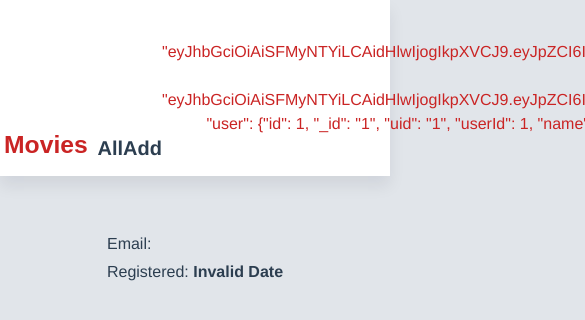
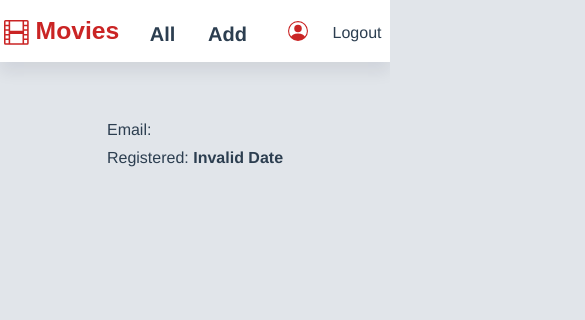
Before and after one commit to krajko/movies-app, a Vue app: page /user in a window 390 px wide. Shown: the top 320 px of the page, 585 px wide, since content can reach past the window. Built offline with nearby package versions, Linux system fonts and the light colour scheme; no server answers; sample sign-in values are in the browser's storage.

Commit message:
added icons, responsive navbar

```diff
--- a/src/components/Movie.vue
+++ b/src/components/Movie.vue
@@ -1,7 +1,10 @@
 <template>
-    <div class="mx-auto" style="max-width: 1000px;">
+    <div class="d-flex flex-row justify-content-center align-items-center mx-auto" style="max-width: 800px;">
+        <div v-if="isLoading" class="mt-5">
+            <b-spinner variant="primary" class="mt-5"/>
+        </div>
 
-        <div class="d-flex flex-column flex-md-row align-items-between mt-5">
+        <div v-else class="d-flex flex-column flex-md-row align-items-between mt-5">
             <img class="col-10 col-md-6 border rounded mx-auto" :src="movie.imageUrl" alt="Movie post" style="height: 100%">
 
             <div class="col-10 col-md-6 d-flex flex-column justify-content-center mx-auto py-4 py-md-0 px-4" style="height: 100%">
@@ -30,7 +33,8 @@ export default {
 
     data() {
         return {
-            movie: {}
+            movie: {},
+            isLoading: true
         }
     },
 
@@ -40,6 +44,8 @@ export default {
                 vm.movie = await Movies.get(to.params.id);
             } catch(e) {
                 console.log(e);
+            } finally {
+                vm.isLoading = false;
             }
         })
     },
--- a/src/components/MovieList.vue
+++ b/src/components/MovieList.vue
@@ -1,8 +1,8 @@
 <template>
     <div>
         <b-form v-on:submit.prevent="getAll" class="d-flex flex-row mx-auto mt-4 justify-content-around" style="max-width: 400px">
-            <b-input v-model="query" class="my-0 me-2" placeholder="Search"/>
-            <b-button variant="primary" class="px-3 my-0" type="submit"><b-icon-search></b-icon-search></b-button>
+            <b-input v-model="query" class="col my-0 me-2" placeholder="Search"/>
+            <b-button variant="primary" class="col-2" type="submit"><b-icon-search font-scale="1.3"/></b-button>
         </b-form>
 
         <div class="text-center mt-4">
--- a/src/components/Navbar.vue
+++ b/src/components/Navbar.vue
@@ -1,8 +1,8 @@
 <template>
-  <div id="nav" class="bg-white d-flex flex-row justify-content-between align-items-end text-center py-3">
+  <div id="nav" class="bg-white d-flex flex-row justify-content-around align-items-end py-3">
 
-      <div class="col-3 col-sm-4 text-primary d-flex">
-        <h2 class="col-7 m-0 ms-1 p-0"><strong>Movies</strong></h2>
+      <div class="col-4 d-flex text-primary">
+        <h2 class="m-0 ms-1 p-0"><strong><b-icon-film/> Movies</strong></h2>
       </div>
 
       <div v-if="!isAuth" class="col col-sm-2 d-flex">
@@ -10,7 +10,7 @@
         <router-link to="/register" class="p col m-0">Register</router-link>
       </div>
 
-      <div v-if="isAuth" class="col col-sm-2 d-flex">
+      <div v-if="isAuth" class="col col-sm-2 d-flex justify-content-center align-items-end text-center">
         <router-link to="/movies" class="col">
           <h5 class="m-0"><strong>All</strong></h5>
         </router-link>
@@ -19,9 +19,12 @@
         </router-link>
       </div>
 
-      <div v-if="isAuth" class="col col-sm-4 d-flex align-items-end">
-        <router-link :to="`/user`" class="col text-end"> {{ user }} </router-link>
-        <button @click="logout" to="/add" class="btn col m-0 p-0">Logout</button>
+      <div v-if="isAuth" class="col col-sm-4 d-flex">
+        <router-link :to="`/user`" class="col d-flex justify-content-end my-auto">
+          <b-icon-person-circle font-scale="1.25" class="ms-2 mb-1 me-3 me-sm-2"/>
+          <p class="d-none d-xl-block m-0">{{ user }}</p>
+        </router-link>
+        <button @click="logout" class="btn col col-lg-3 mx-0 p-0">Logout</button>
       </div>
 
     </div>
--- a/src/components/User.vue
+++ b/src/components/User.vue
@@ -1,6 +1,9 @@
 <template>
     <div class="d-flex justify-content-center mt-5">
-        <div class="text-start">
+        <div v-if="isLoading">
+            <b-spinner variant="primary"></b-spinner>
+        </div>
+        <div v-else class="text-start">
             <h1> <strong>{{ user.name }}</strong> </h1>
                 <p class="mb-1">Email: <strong>{{ user.email }}</strong></p>
                 <p>Registered: <strong>{{ user.created_at | formatDate }}</strong></p>
@@ -16,7 +19,8 @@ export default {
 
     data() {
         return {
-            user: {}
+            user: {},
+            isLoading: true
         }
     },
 
@@ -26,6 +30,8 @@ export default {
                 vm.user = await Auth.getUser();
             } catch(e) {
                 console.log(e);
+            } finally {
+                vm.isLoading = false;
             }
         })
     },
```
